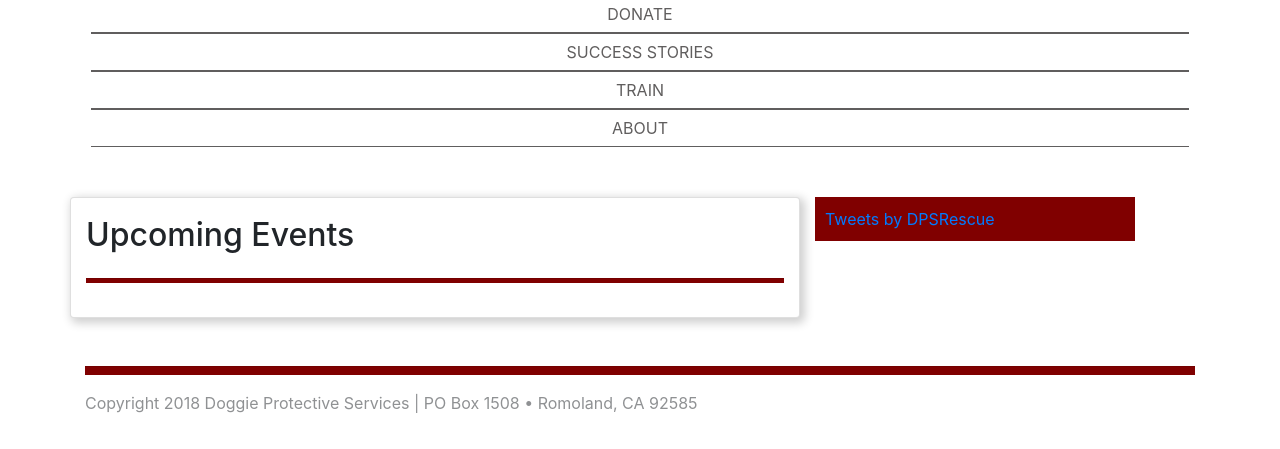
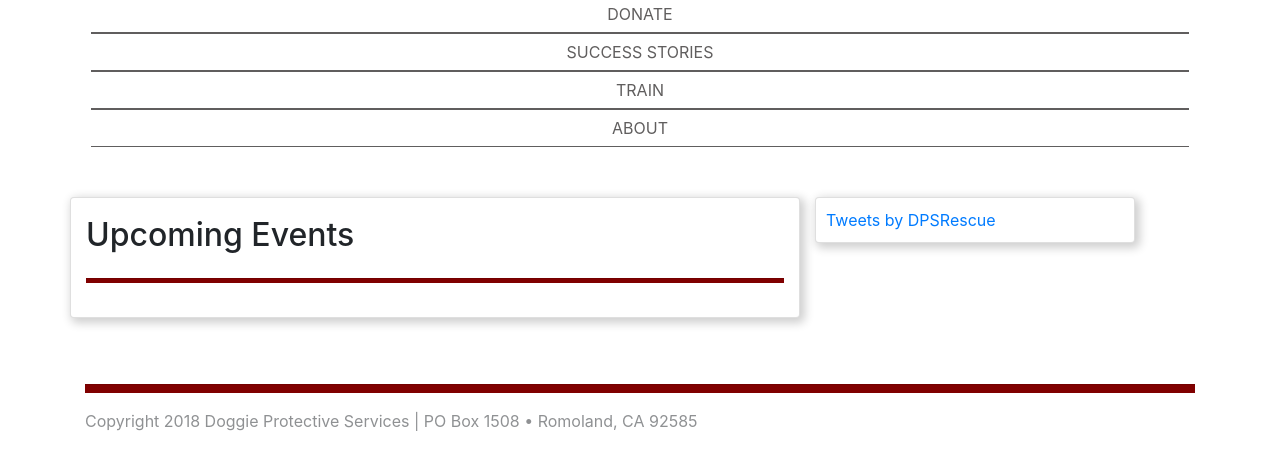
Before and after one commit to bernardchu/dps, a PHP site: page / in a window 1280 px wide; the page is wider, and only the part inside the window is pictured. Shown: the part 1376-1825 px from the top of that part. Before the commit the page ends 1789 px from the top of that part, so only its background shows below. Run offline with PHP 8.4, Linux system fonts and the light colour scheme; style sheets or scripts are compiled from the project's sources; some libraries are stand-ins or nearby versions; some web fonts are replaced.

Commit message:
Add drop shadow to twitter feed.

```diff
--- a/index.html
+++ b/index.html
@@ -41,14 +41,14 @@
     </div>
     <div class="row">
       <div class="col-md-8 col-sm-12 row features">
-        <div class="col-md-12 dates card">
+        <div class="col-md-12 dates featured card">
           <h2>Upcoming Events</h2>
           <hr>
         </div>
       </div>
       <div class="col-md-4 col-sm-12 row">
         <div class="col-md-12">
-          <div class="twitter-container">
+          <div class="twitter-container card">
             <div class="twitter-embed">
               <a class="twitter-timeline" data-width="800" data-theme="light"
                  href="https://twitter.com/DPSRescue?ref_src=twsrc%5Etfw">Tweets
--- a/styles-festive/_news.scss
+++ b/styles-festive/_news.scss
@@ -1,3 +1,5 @@
+$card-box-shadow: 3px 3px 10px 2px rgba(207,207,207,1);
+
 .features {
   padding: $padding-large;
 
@@ -9,7 +11,8 @@
 }
 
 .featured {
-  margin-top: $padding-medium;
+  margin-bottom: $padding-medium;
+  padding: $padding-medium;
 
   img {
     max-width: 100%;
@@ -18,8 +21,7 @@
 }
 
 .card {
-  padding: $padding-medium;
-  -webkit-box-shadow: 3px 3px 10px 2px rgba(207,207,207,1);
-  -moz-box-shadow: 3px 3px 10px 2px rgba(207,207,207,1);
-  box-shadow: 3px 3px 10px 2px rgba(207,207,207,1);
+  -webkit-box-shadow: $card-box-shadow;
+  -moz-box-shadow: $card-box-shadow;
+  box-shadow: $card-box-shadow;
 }
```
